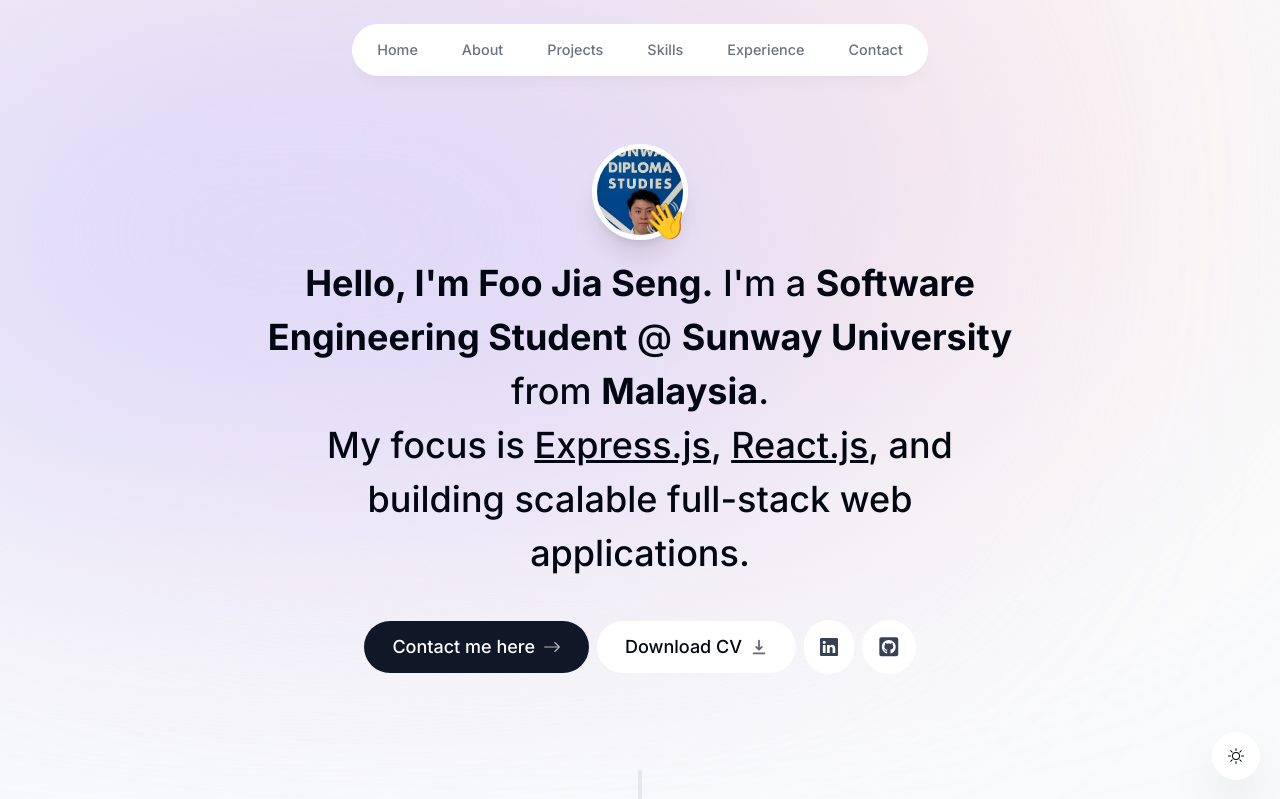
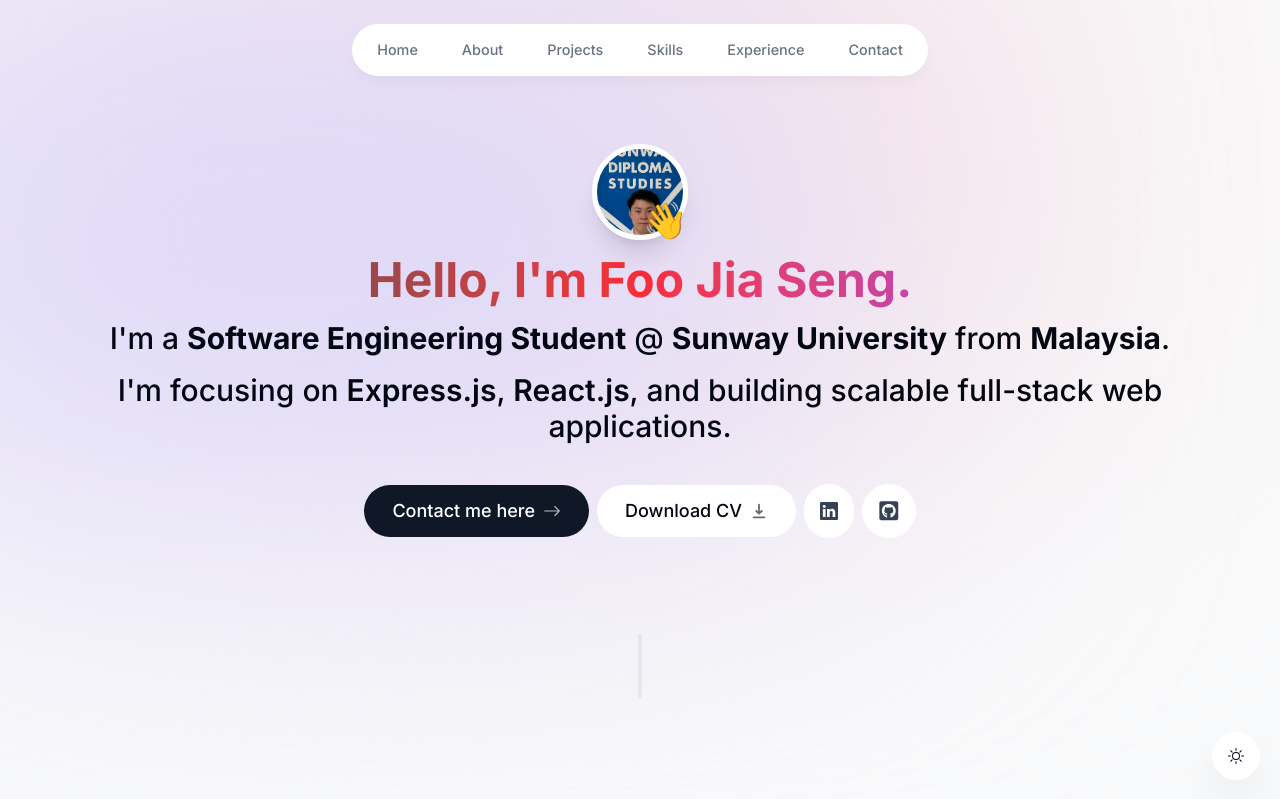
Before and after one commit to skyfoojs/skyfoojs-portfolio, a Next.js app: page / in a window 1280 px wide. Shown: the top 799 px of the page. Built offline with nearby package versions, Linux system fonts and the light colour scheme; no server answers.

Commit message:
Add gradient style

```diff
--- a/app/globals.css
+++ b/app/globals.css
@@ -1,3 +1,14 @@
 @import "tailwindcss";
 
 @custom-variant dark (&:where(.dark, .dark *));
+
+.animate-gradient {
+  background-size: 200% 200%;
+  animation: gradient 3s ease infinite;
+}
+
+@keyframes gradient {
+  0% { background-position: 0% 50%; }
+  50% { background-position: 100% 50%; }
+  100% { background-position: 0% 50%; }
+}
--- a/components/Introduction.tsx
+++ b/components/Introduction.tsx
@@ -18,7 +18,7 @@
     <section
       ref={ref}
       id="home"
-      className="mb-28 max-w-[50rem] text-center sm:mb-0 scroll-mt-[100rem]"
+      className="mb-28 max-w-[80rem] text-center sm:mb-0 scroll-mt-[100rem]"
     >
       <div className="flex items-center justify-center">
         <div className="relative">
@@ -47,7 +47,7 @@
             animate={{ opacity: 1, scale: 1 }}
             transition={{
               type: "spring",
-              stiffness: 125,
+              stiffness: 50,
               delay: 0.1,
               duration: 0.7,
             }}
@@ -58,18 +58,33 @@
       </div>
 
       <motion.h1
-        className="mb-10 mt-4 px-4 text-xl font-medium !leading-[1.5] sm:text-4xl"
+        className="mb-10 mt-4 px-4 font-medium !leading-[1.5]"
         initial={{ opacity: 0, y: 100 }}
         animate={{ opacity: 1, y: 0 }}
+        transition={{
+          type: "spring",
+          stiffness: 50,
+          delay: 0.1,
+          duration: 0.7,
+        }}
       >
-        <span className="font-bold">Hello, I&apos;m Foo Jia Seng.</span>{" "}
-        I&apos;m a{" "}
-        <span className="font-bold">Software Engineering Student</span> @{" "}
-        <span className="font-bold">Sunway University</span> from{" "}
-        <span className="font-bold">Malaysia</span>. <br /> My focus is{" "}
-        <span className="underline">Express.js</span>,{" "}
-        <span className="underline">React.js</span>, and building scalable
-        full-stack web applications.
+        <span className="bg-gradient-to-r from-gray-700 via-red-500 to-purple-600 bg-clip-text text-transparent font-bold text-2xl sm:text-5xl animate-gradient">
+          Hello, I&apos;m Foo Jia Seng.
+        </span>{" "}
+        <br />
+        <span className="text-xl sm:text-3xl block mt-4 space-y-4">
+          <div>
+            I&apos;m a{" "}
+            <span className="font-bold">Software Engineering Student</span> @{" "}
+            <span className="font-bold">Sunway University</span> from{" "}
+            <span className="font-bold">Malaysia</span>.
+          </div>
+          <div>
+            I&apos;m focusing on <span className="font-semibold">Express.js</span>,{" "}
+            <span className="font-semibold">React.js</span>, and building scalable
+            full-stack web applications.
+          </div>
+        </span>
       </motion.h1>
 
       <motion.div
```
